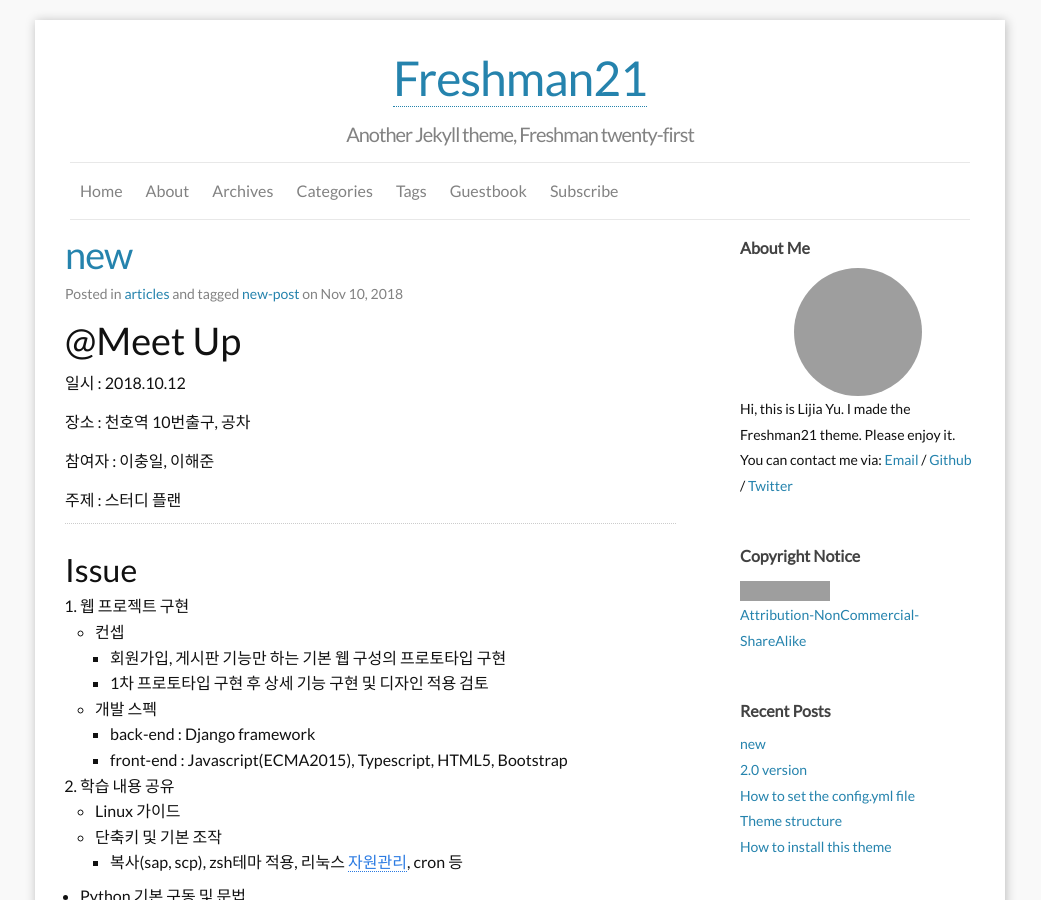
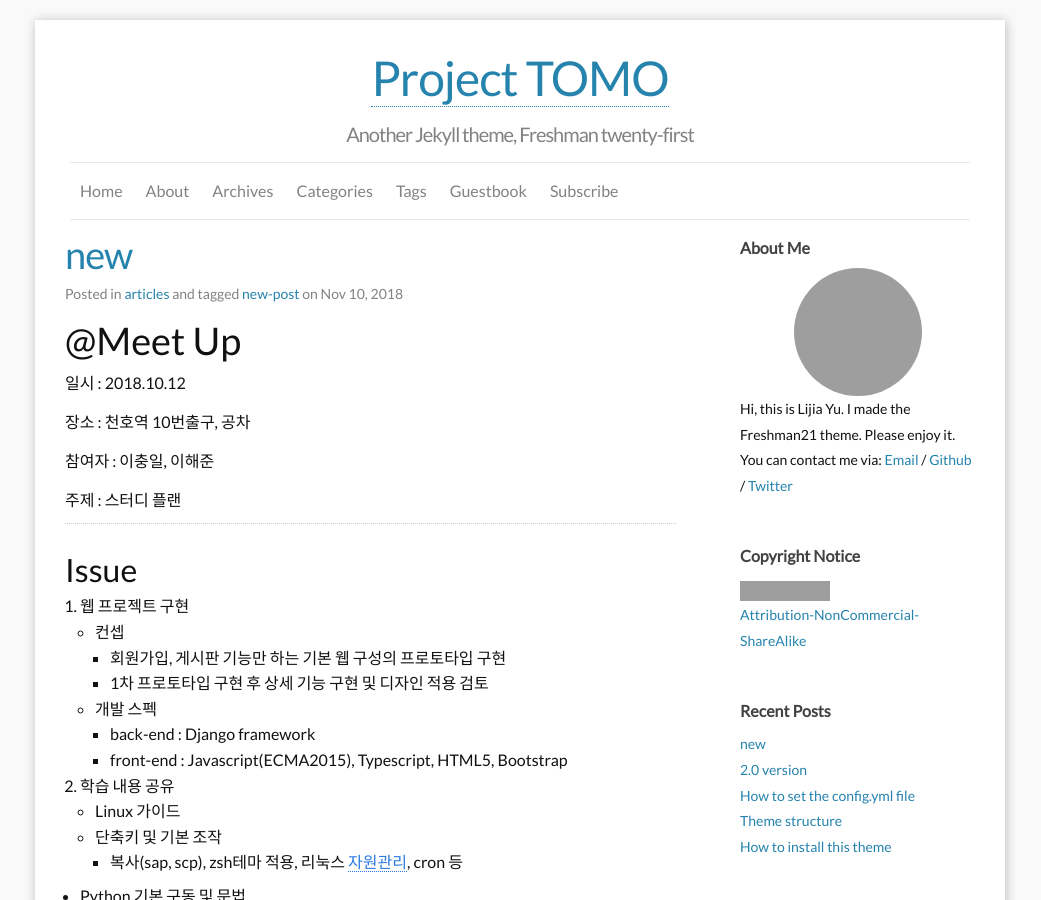
Before and after one commit to devteam-tomo/devteam-tomo.github.io, a Jekyll site: the page built from index.html, in a window 1280 px wide and 900 px high. Shown: the whole window, without its empty margins (120-1161 px from the left). Built offline with Jekyll 4.4.1, drawn with Linux system fonts in a browser that asks for light colours; the list of posts is cut into pages by our own code; some of the changed text lies outside the part shown; grey boxes are pictures that could not be loaded.

Commit message:
Update _config.yml

```diff
--- a/_config.yml
+++ b/_config.yml
@@ -1,5 +1,5 @@
 ### Site info:
-title: Freshman21
+title: Project TOMO
 tagline: Another Jekyll theme, Freshman twenty-first
 author: Lijia Yu
 email: yu@lijiayu.net
@@ -12,7 +12,7 @@ locale: en_US
 ### Personal info and site tools info:
 twitter_username: yulijia
 github_username:  yulijia
-disqus_shortname: freshman21
+disqus_shortname: TOMO
 favicon:     "/images/favicon.ico"
 aboutme: Hi, this is Lijia Yu. I made the Freshman21 theme. Please enjoy it. # these are shown on aboutme-sidebar.
 aboutme_photo: https://i.imgur.com/Mdc4szJl.jpg# your photo.
```
